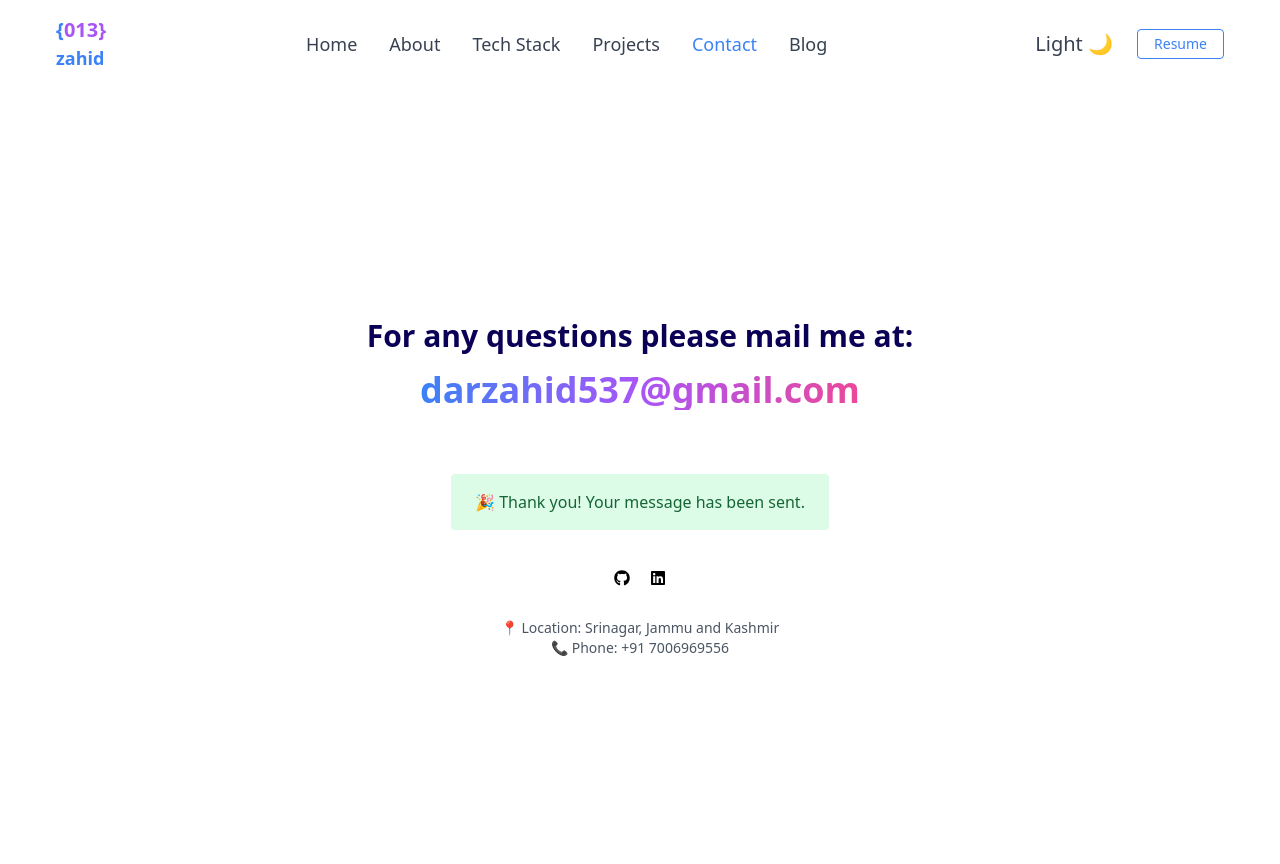
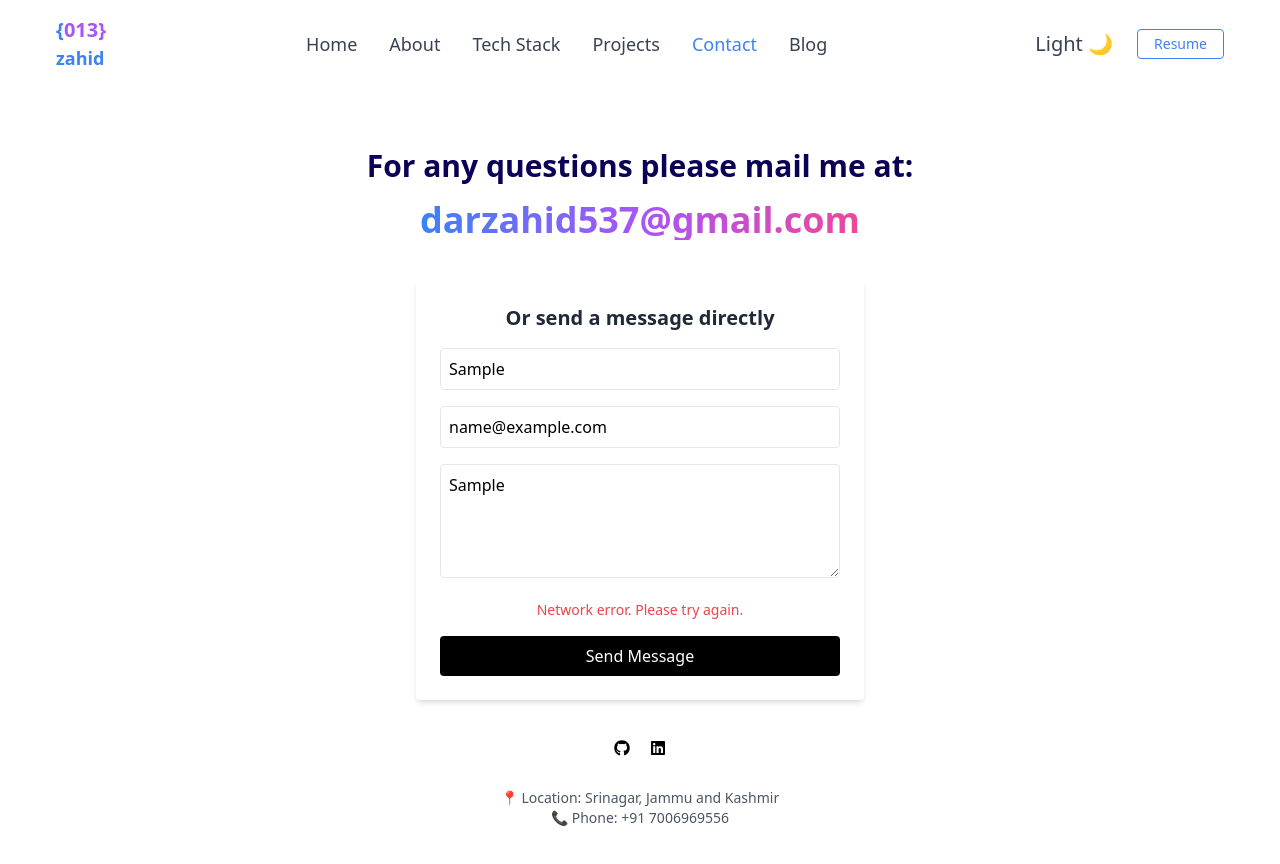
Before and after one commit to Zahidahmaddar/my-portfolio, a Next.js app: page /contact in a window 1280 px wide. Both pictures are taken after typing "Sample", "name@example.com", "Sample" into the empty fields and a click on the button "Send Message". Shown: the top 864 px of the page. Built offline with nearby package versions, Linux system fonts and the light colour scheme.

Commit message:
feat: add error handling and async form submission to contact form

```diff
--- a/pages/contact/index.js
+++ b/pages/contact/index.js
@@ -7,6 +7,7 @@ import { FaGithub, FaLinkedin } from "react-icons/fa";
 
 const Contact = () => {
   const [submitted, setSubmitted] = useState(false);
+  const [formError, setFormError] = useState("");
 
   return (
     <>
@@ -35,7 +36,35 @@ const Contact = () => {
             <form
               action="https://formspree.io/f/mzzrlble"
               method="POST"
-              onSubmit={() => setSubmitted(true)}
+              onSubmit={async e => {
+                e.preventDefault();
+                const formData = new FormData(e.target);
+                try {
+                  const response = await fetch(
+                    "https://formspree.io/f/mzzrlble",
+                    {
+                      method: "POST",
+                      body: formData,
+                      headers: {
+                        Accept: "application/json",
+                      },
+                    },
+                  );
+
+                  if (response.ok) {
+                    setSubmitted(true);
+                    setFormError("");
+                  } else {
+                    const data = await response.json();
+                    setFormError(
+                      data.error || "Something went wrong. Please try again.",
+                    );
+                  }
+                } catch (error) {
+                  console.error("Form submission error:", error);
+                  setFormError("Network error. Please try again.");
+                }
+              }}
               className="w-full max-w-md space-y-4 bg-white dark:bg-gray-900 p-6 rounded shadow-md transition-all duration-300"
             >
               <h2 className="text-xl font-semibold text-gray-800 dark:text-white">
@@ -75,6 +104,9 @@ const Contact = () => {
                 value="New Contact Message"
               />
 
+              {formError && (
+                <div className="text-red-500 text-sm">{formError}</div>
+              )}
               <button
                 type="submit"
                 className="w-full bg-black text-white dark:bg-white dark:text-black py-2 rounded hover:opacity-90 transition"
```
